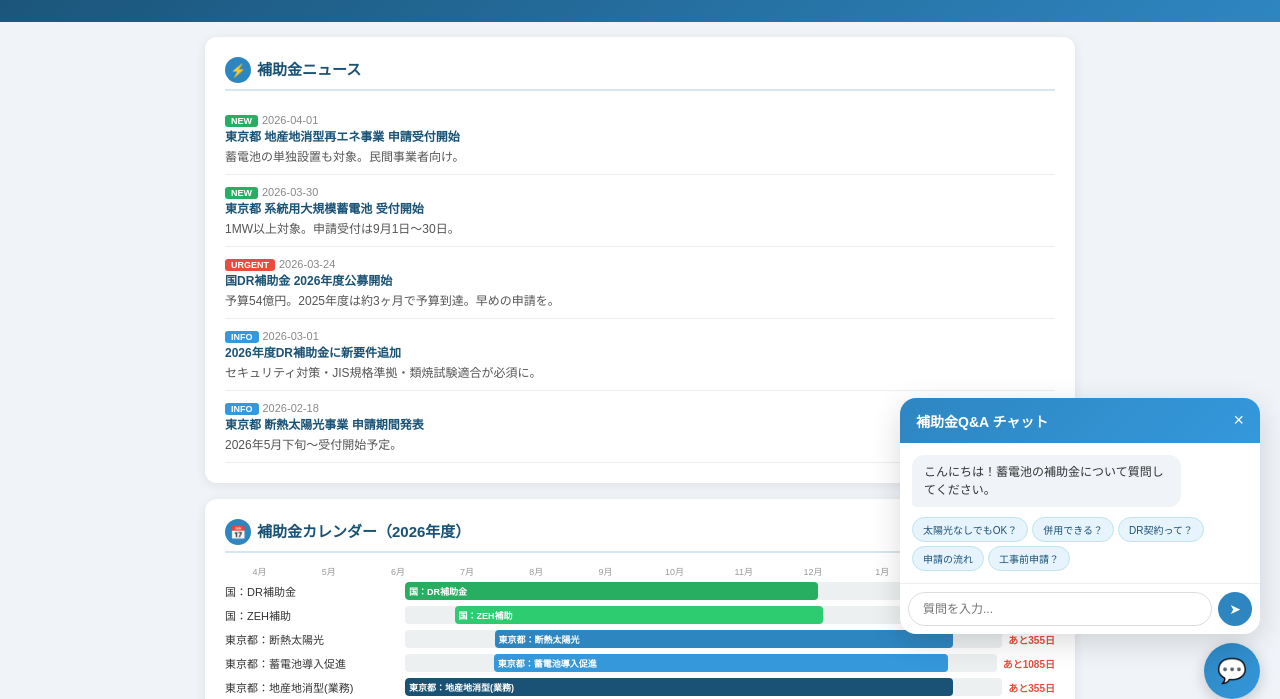
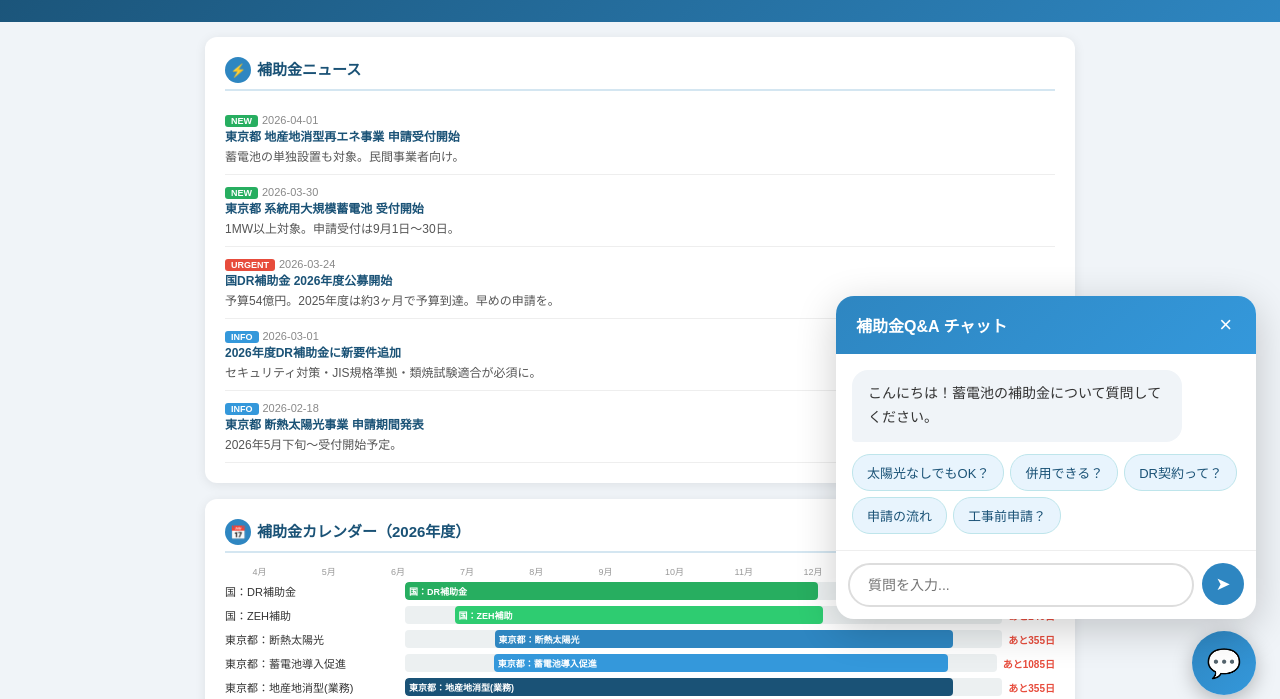
Before and after one commit to kawamuraG/battery-subsidy-simulator, a plain HTML site: page index.html in a window 1280 px wide. Both pictures are taken after a click on the button "質問する". Shown: the part 81-780 px from the top of the page. Drawn offline with Linux system fonts and the light colour scheme.

Commit message:
チャットボットUI拡大: フォント・パディング・ウィンドウサイズを大きく

```diff
--- a/index.html
+++ b/index.html
@@ -106,25 +106,26 @@ body{font-family:'Meiryo','Yu Gothic','Hiragino Sans',sans-serif;background:#f0f
 .qr-wrap canvas{border:8px solid #fff;box-shadow:0 2px 10px rgba(0,0,0,.1);border-radius:8px}
 
 /* Chatbot */
-.chat-fab{position:fixed;bottom:20px;right:20px;width:56px;height:56px;border-radius:50%;background:linear-gradient(135deg,#2e86c1,#3498db);color:#fff;border:none;font-size:24px;cursor:pointer;box-shadow:0 4px 15px rgba(0,0,0,.2);z-index:998;display:flex;align-items:center;justify-content:center}
+.chat-fab{position:fixed;bottom:24px;right:24px;width:64px;height:64px;border-radius:50%;background:linear-gradient(135deg,#2e86c1,#3498db);color:#fff;border:none;font-size:28px;cursor:pointer;box-shadow:0 6px 20px rgba(0,0,0,.25);z-index:998;display:flex;align-items:center;justify-content:center;transition:transform .2s}
 .chat-fab:hover{transform:scale(1.1)}
-.chat-window{position:fixed;bottom:85px;right:20px;width:360px;max-height:500px;background:#fff;border-radius:16px;box-shadow:0 8px 30px rgba(0,0,0,.15);z-index:998;display:none;flex-direction:column;overflow:hidden}
-.chat-header{background:linear-gradient(135deg,#2e86c1,#3498db);color:#fff;padding:12px 16px;font-size:14px;font-weight:700;display:flex;justify-content:space-between;align-items:center}
-.chat-header button{background:none;border:none;color:#fff;font-size:18px;cursor:pointer}
-.chat-body{flex:1;overflow-y:auto;padding:12px;max-height:340px}
-.chat-msg{margin-bottom:10px;display:flex}
+.chat-window{position:fixed;bottom:100px;right:24px;width:420px;max-height:600px;background:#fff;border-radius:18px;box-shadow:0 10px 40px rgba(0,0,0,.2);z-index:998;display:none;flex-direction:column;overflow:hidden}
+.chat-header{background:linear-gradient(135deg,#2e86c1,#3498db);color:#fff;padding:16px 20px;font-size:16px;font-weight:700;display:flex;justify-content:space-between;align-items:center}
+.chat-header button{background:none;border:none;color:#fff;font-size:22px;cursor:pointer;padding:0 4px}
+.chat-body{flex:1;overflow-y:auto;padding:16px;max-height:420px}
+.chat-msg{margin-bottom:12px;display:flex}
 .chat-msg.bot{justify-content:flex-start}
 .chat-msg.user{justify-content:flex-end}
-.chat-bubble{max-width:80%;padding:8px 12px;border-radius:12px;font-size:12px;line-height:1.5}
+.chat-bubble{max-width:85%;padding:12px 16px;border-radius:16px;font-size:14px;line-height:1.7}
 .chat-msg.bot .chat-bubble{background:#f0f4f8;color:#333;border-bottom-left-radius:4px}
 .chat-msg.user .chat-bubble{background:#2e86c1;color:#fff;border-bottom-right-radius:4px}
-.chat-input{display:flex;border-top:1px solid #eee;padding:8px}
-.chat-input input{flex:1;border:1px solid #ddd;border-radius:20px;padding:8px 14px;font-size:12px;font-family:inherit;outline:none}
+.chat-input{display:flex;border-top:1px solid #eee;padding:12px}
+.chat-input input{flex:1;border:2px solid #ddd;border-radius:24px;padding:12px 18px;font-size:14px;font-family:inherit;outline:none}
 .chat-input input:focus{border-color:#2e86c1}
-.chat-input button{background:#2e86c1;color:#fff;border:none;border-radius:50%;width:34px;height:34px;margin-left:6px;cursor:pointer;font-size:14px}
-.chat-suggestions{display:flex;flex-wrap:wrap;gap:4px;margin-top:8px}
-.chat-suggestions button{background:#e8f4fd;border:1px solid #bee5eb;border-radius:15px;padding:4px 10px;font-size:10px;cursor:pointer;font-family:inherit;color:#1a5276}
+.chat-input button{background:#2e86c1;color:#fff;border:none;border-radius:50%;width:42px;height:42px;margin-left:8px;cursor:pointer;font-size:18px}
+.chat-suggestions{display:flex;flex-wrap:wrap;gap:6px;margin-top:10px}
+.chat-suggestions button{background:#e8f4fd;border:1px solid #bee5eb;border-radius:18px;padding:8px 14px;font-size:13px;cursor:pointer;font-family:inherit;color:#1a5276;transition:background .2s}
 .chat-suggestions button:hover{background:#d4e6f1}
+@media(max-width:600px){.chat-window{width:calc(100% - 20px);right:10px;bottom:90px;max-height:70vh}}
 
 /* Lang switcher */
 .lang-switch{position:absolute;top:10px;right:15px;display:flex;gap:4px}
```
